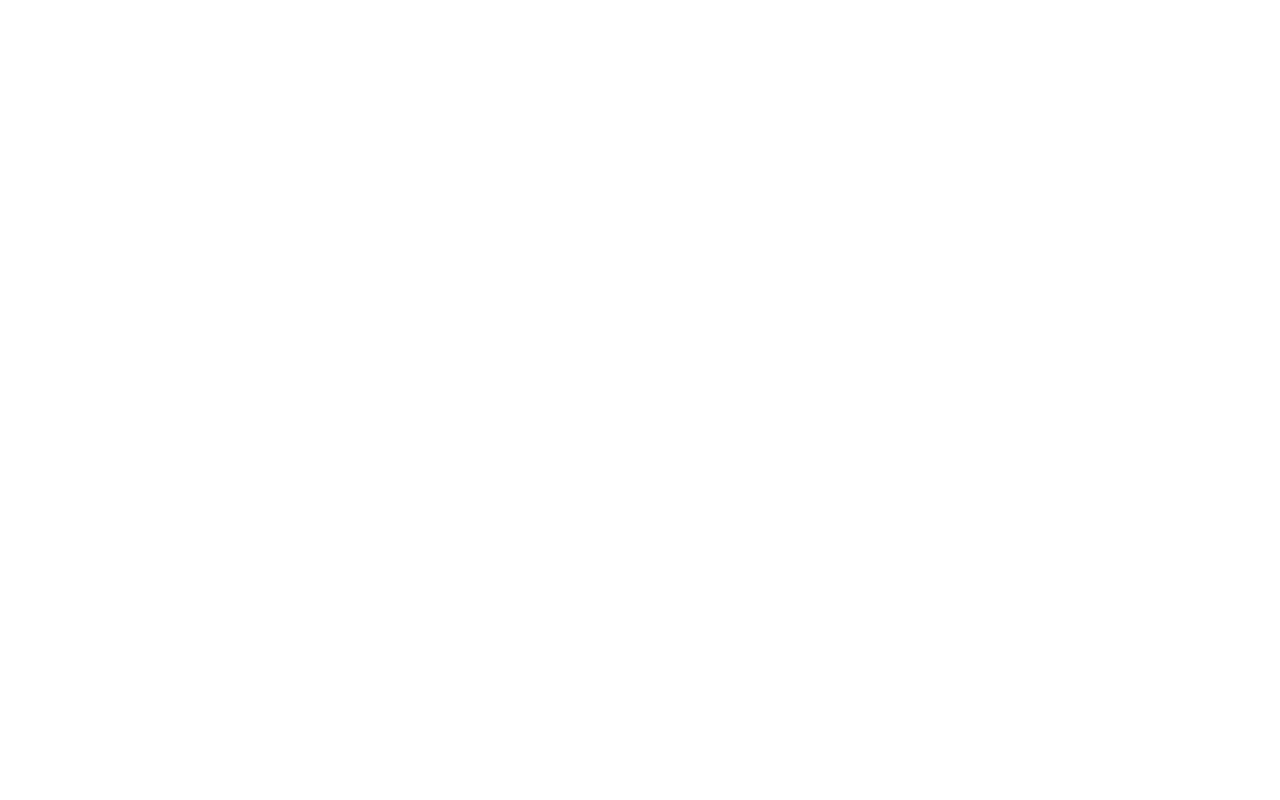
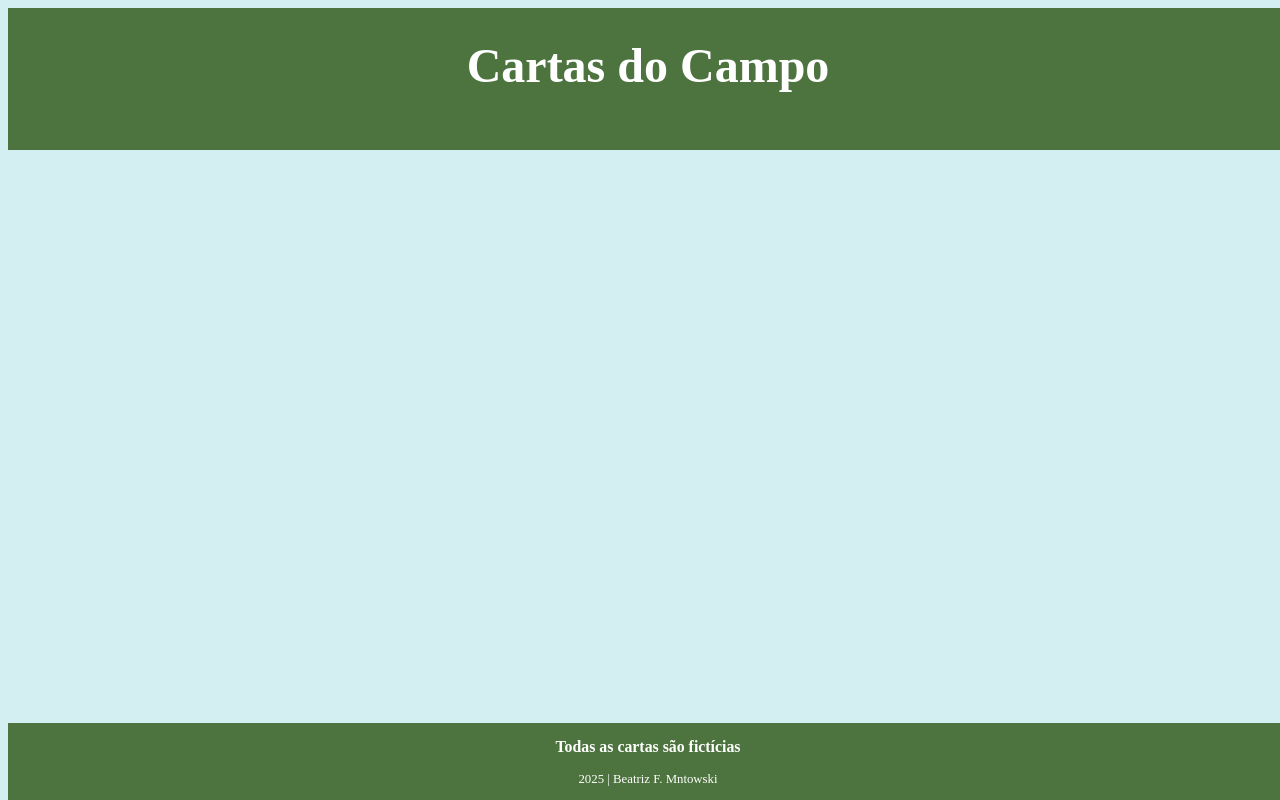
Before and after one commit to BeaMontowski/Cartas-do-Campo-Agrinho, a plain HTML site: page Agrinho/index.html in a window 1280 px wide. Drawn offline with Linux system fonts and the light colour scheme.

Commit message:
Versao 1

```diff
--- a/Agrinho/index.html
+++ b/Agrinho/index.html
@@ -6,5 +6,15 @@
     <link rel="stylesheet" href="style.css" />
     <title>Cartas do Campo</title>
   </head>
-  <body></body>
+  <body>
+    <header>
+      <h1>Cartas do Campo</h1>
+    </header>
+  </body>
+
+  <footer class="container">
+    <h3>Todas as cartas são fictícias </h3>
+    <p>2025 | Beatriz F. Mntowski</p>
+
+  </footer>
 </html>
--- a/Agrinho/style.css
+++ b/Agrinho/style.css
@@ -0,0 +1,48 @@
+:root {
+    --fundo: #D4EFF2;
+    --verdemusgo:#4D733E;
+    --azulpoggers: #0095A6;
+    --ferrugem: #A64600;
+    --verdeagua:#005059;
+    }
+
+body {
+background-color: var(--fundo);
+}
+
+header {
+    text-align: center;
+    position: absolute;
+    width:100%;
+    background-color: var(--verdemusgo);
+    }
+
+    header h1 {
+          height:5rem;
+        color:white;
+        margin-top: 30px;
+        font-size: 3em;
+    }
+
+
+
+
+
+
+
+
+footer {
+    background-color:var(--verdemusgo);
+    color: white;
+    bottom:0;
+    position:fixed;
+    width:100%;
+}
+footer h3 {
+    text-align: center;
+    font-size: 0.99rem;
+}
+footer p {
+    text-align: center;
+    font-size: 0.8rem;
+}
```
